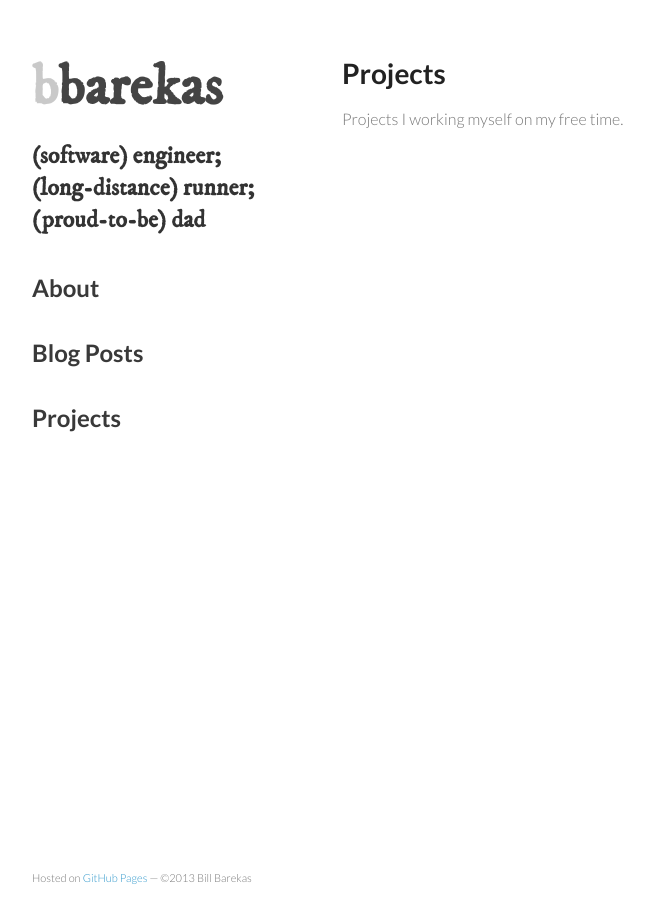
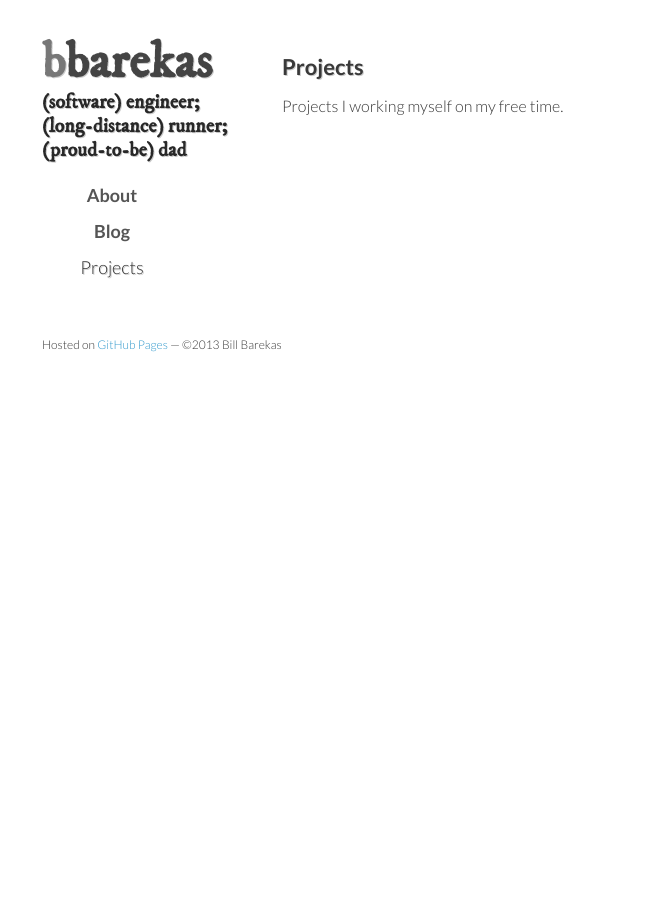
Before and after one commit to bbarekas/bbarekas.github.com, a Jekyll site: the page built from projects/index.html, in a window 1280 px wide. Shown: the whole page, without its empty margins (178-831 px from the left). Built offline with Jekyll 4.4.1, drawn with Linux system fonts in a browser that asks for light colours; Markdown is read by kramdown in place of the engine named in the settings.

Commit message:
Fix various template issues

```diff
--- a/_layouts/default.html
+++ b/_layouts/default.html
@@ -1,3 +1,4 @@
+{% capture location %}{{ page.url | remove_first:'/' | split:'/' | first }}{% endcapture %}
 <!DOCTYPE html>
 <html>
     <head>
@@ -68,36 +69,32 @@
             <a href="/">
             <h1> <span class="first">b</span><span class="last">barekas</span></h1>
             </a>
-
-            <h2>
+            <h1>
                 <span class="line">
                 (software)&nbsp;engineer;<br>
                 (long-distance)&nbsp;runner;<br>
                 (proud-to-be)&nbsp;dad
                 </span>
-            </h2>
+            </h1>
 
-            <br>
-            <a href="http://about.me/bbarekas" target="_blank">
+            <nav>
+            <ul>
+                <li><a {% if location == 'about' %}class="active" {% endif %}href="http://about.me/bbarekas">About</a></li>
+                <li><a {% if location == 'blog' %}class="active" {% endif %}href="/blog/">Blog</a></li>
+                <li><a {% if location == 'projects' %}class="active" {% endif %}href="/projects/">Projects</a></li>
+                <!--li><a {% if location == 'contact' %}class="active" {% endif %}href="/contact/">Contact</a></li-->
+            </ul>
+            </nav>
+
+            <!--a href="http://about.me/bbarekas" target="_blank">
                 <h2>About</h2>
             </a>
-
-            <br>
             <a href="/blog/">
                 <h2>Blog Posts</h2>
             </a>
-
-            <br>
             <a href="/projects/">
                 <h2>Projects</h2>
-            </a>
-
-            <br>
-            <br>
-
-            <!--
-            <p class="view"><a href="https://github.com/bbarekas">View My GitHub Profile</a></p>
-            -->
+            </a-->
 
         </header>
         <section>
--- a/blog/index.html
+++ b/blog/index.html
@@ -4,7 +4,7 @@ title: Blog Posts
 ---
 
 <div id="home">
-  <h1>Blog Posts</h1>
+  <h2>Blog Posts</h2>
   <ul class="posts">
     {% for post in site.posts %}
       <li><span>{{ post.date | date_to_string }}</span> &raquo; <a href="{{ post.url }}">{{ post.title }}</a></li>
--- a/contact/index.html
+++ b/contact/index.html
@@ -34,7 +34,7 @@ title: Contact
 </script>
 
 <div id="home">
-    <h1>Contact Information</h1>
+    <h2>Contact Information</h2>
 
     <div id="map_canvas"></div>
 
--- a/css/styles.css
+++ b/css/styles.css
@@ -6,26 +6,41 @@
 @import url(http://fonts.googleapis.com/css?family=IM+Fell+DW+Pica);
 @import url(http://fonts.googleapis.com/css?family=Source+Sans+Pro);
 
+* {
+    margin: 0px;
+    padding: 0px;
+}
 
 body {
-  padding:50px;
+  padding:25px;
   font-family: 'Lato', sans-serif;
-  font:14px/1.5;
+  font-size:14px;
+  line-height: 1.5;
   color:#777;
   font-weight:300;
 }
 
+/*
 h1, h2, h3, h4, h5, h6 {
   color:#222;
   margin:0 0 20px;
 }
+*/
 
-ul, ol, table, pre, dl {
-  margin:0 0 20px;
+ul {
+    list-style-position: inside;
+    margin: 10px;
+}
+
+li {
+    line-height: 2.0;
 }
 
 p {
-    margin:0 0 10px;
+    margin: 0 0 10px;
+    font-size: 16px;
+    color: #383838;
+    line-height: 1.5;
 }
 
 h1, h2, h3 {
@@ -33,48 +48,48 @@ h1, h2, h3 {
 }
 
 h1 {
-  font-size:28px;
-}
+    font-size:22px;
+    font-family: 'IM Fell DW Pica', serif;
+    /*font-family: 'Special Elite', cursive;*/
+    text-shadow: 1px 1px #CCC;
 
-h1.title {
-    color:#666;
-    font-size:56px;
-    /*font-family: 'Special Elite', cursive;*/
-    font-family: 'IM Fell DW Pica', serif;
 }
 
 h1 .first {
     color: #777;
-    font-size:56px;
-    /*font-family: 'Special Elite', cursive;*/
-    font-family: 'IM Fell DW Pica', serif;
+    font-size:50px;
 }
 
 h1 .last {
     color: #444;
-    font-size:56px;
-    /*font-family: 'Special Elite', cursive;*/
-    font-family: 'IM Fell DW Pica', serif;
+    font-size:50px;
 }
 
 
-h2 .line {
-    color: #333;
-    font-size:24px;
-    /*font-family: 'Special Elite', cursive;*/
-    font-family: 'IM Fell DW Pica', serif;
+h1 .line {
+    color: #282828;
+    font-size:20px;
     margin: 0 auto;
-    line-height: 32px;
-
-
+    line-height:22px;
 }
 
 
 h2 {
-  color:#393939;
+    color:#393939;
+    font-size: 22px;
+    padding-bottom: 15px;
+    text-shadow: 1px 1px #CCC;
 }
 
-h3, h4, h5, h6 {
+h3 {
+    color: #887D7D;
+    font-weight: 300;
+    font-size: 12px;
+    font-style: italic;
+    padding-bottom: 10px;
+}
+
+h4, h5, h6 {
   color:#494949;
 }
 
@@ -156,14 +171,14 @@ img.center {
 }
 #map_canvas img { max-width: none; }
 
-
 header {
-  width:300px;
-  float:left;
-  position:fixed;
-  /*background: #ddd;*/
+    width: 220px;
+    float: left;
+    /*background: #ddd;*/
+    padding: 10px;
 }
 
+/*
 header ul {
   list-style:none;
   height:40px;
@@ -191,6 +206,7 @@ header li {
   height:40px;
 }
 
+
 header ul a {
   line-height:1;
   font-size:11px;
@@ -200,12 +216,14 @@ header ul a {
   padding-top:6px;
   height:40px;
 }
+*/
 
 strong {
   color:#222;
   font-weight:700;
 }
 
+/*
 header ul li + li {
   width:88px;
   border-left:1px solid #fff;
@@ -221,30 +239,83 @@ header ul a strong {
   display:block;
   color:#222;
 }
+*/
 
 section {
-  width:550px;
-  float:right;
-  padding-bottom:50px;
+    width: 600px;
+    float: right;
+    /*background: aqua;*/
+    padding: 10px;
+    padding-top: 30px;
 }
 
 small {
-  font-size:11px;
+  font-size:12px;
 }
 
+/*
 hr {
   border:0;
   background:#e5e5e5;
   height:1px;
   margin:0 0 20px;
 }
+*/
 
 footer {
-  width:300px;
-  float:left;
-  position:fixed;
-  bottom:5px;
+    width: 840px;
+    float: left;
+    padding: 10px;
+    /*background: bisque;*/
 }
+
+
+/* Navbar */
+
+nav ul {
+    list-style:none;
+    padding:0;
+    background: #fff;
+    /*border-radius:5px;*/
+    /*border:1px solid #e5e5e5;*/
+    width:200px;
+    margin: 20px;
+}
+
+nav li {
+    /*float:left;*/
+    height:36px;
+    width:100px;
+    /*border-right:1px solid #e5e5e5;*/
+}
+
+
+nav li a {
+    font-size: 18px;
+    font-weight: bold;
+    color:#555;
+    display:block;
+    text-align:center;
+    line-height:24px;
+    height:24px;
+}
+
+
+nav li a:hover,
+nav li a:active {
+    text-decoration: none;
+    color: #000;
+}
+
+nav li a:active,
+nav li a.active,
+nav li a.active:hover {
+    font-weight: bolder;
+    color: #333;
+    text-shadow: 1px 1px #CCC;
+
+}
+
 
 @media print, screen and (max-width: 960px) {
 
--- a/projects/index.html
+++ b/projects/index.html
@@ -4,7 +4,7 @@ title: Projects
 ---
 
 <div id="home">
-  <h1>Projects</h1>
+  <h2>Projects</h2>
 
   <p>Projects I working myself on my free time.</p>
 </div>
```
Also changed, not shown: other parts of _layouts/default.html (+1 -1 lines).
